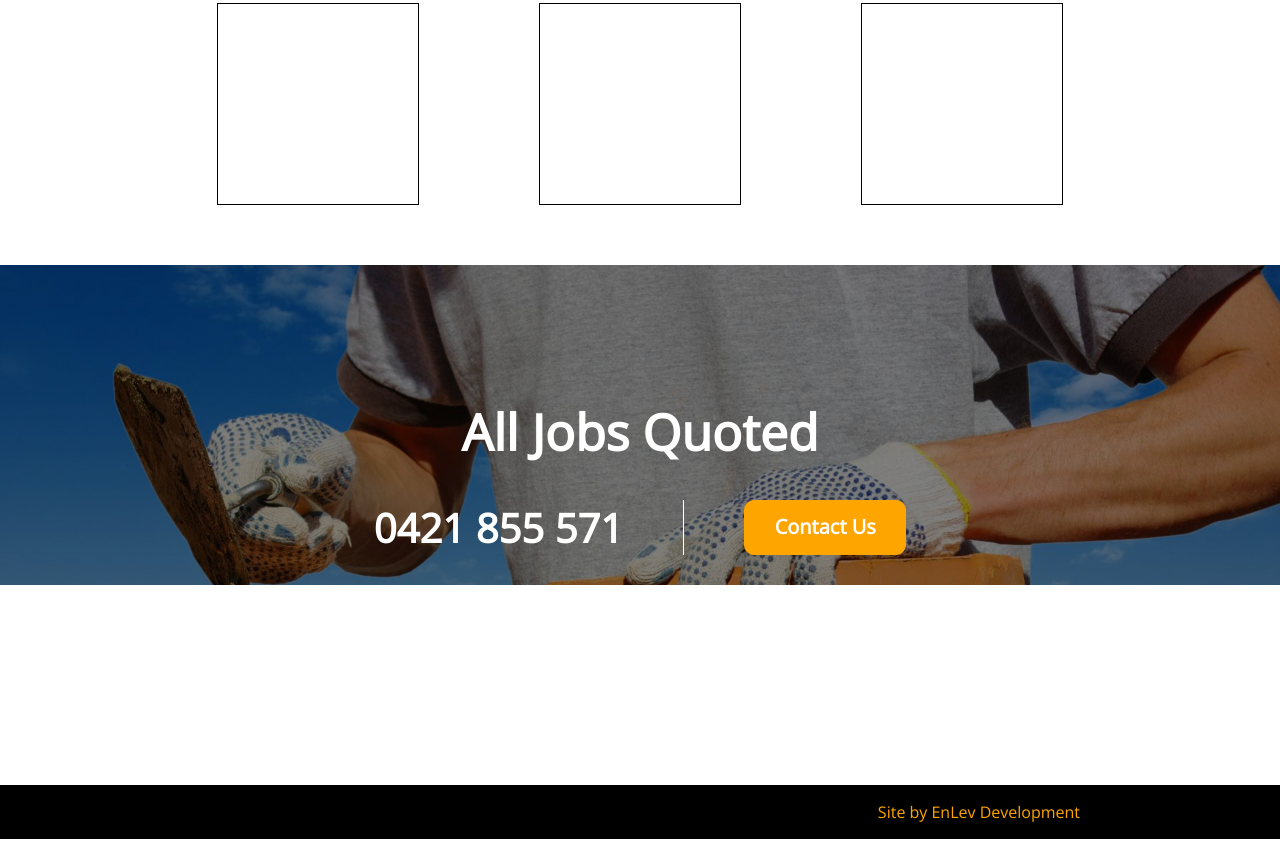
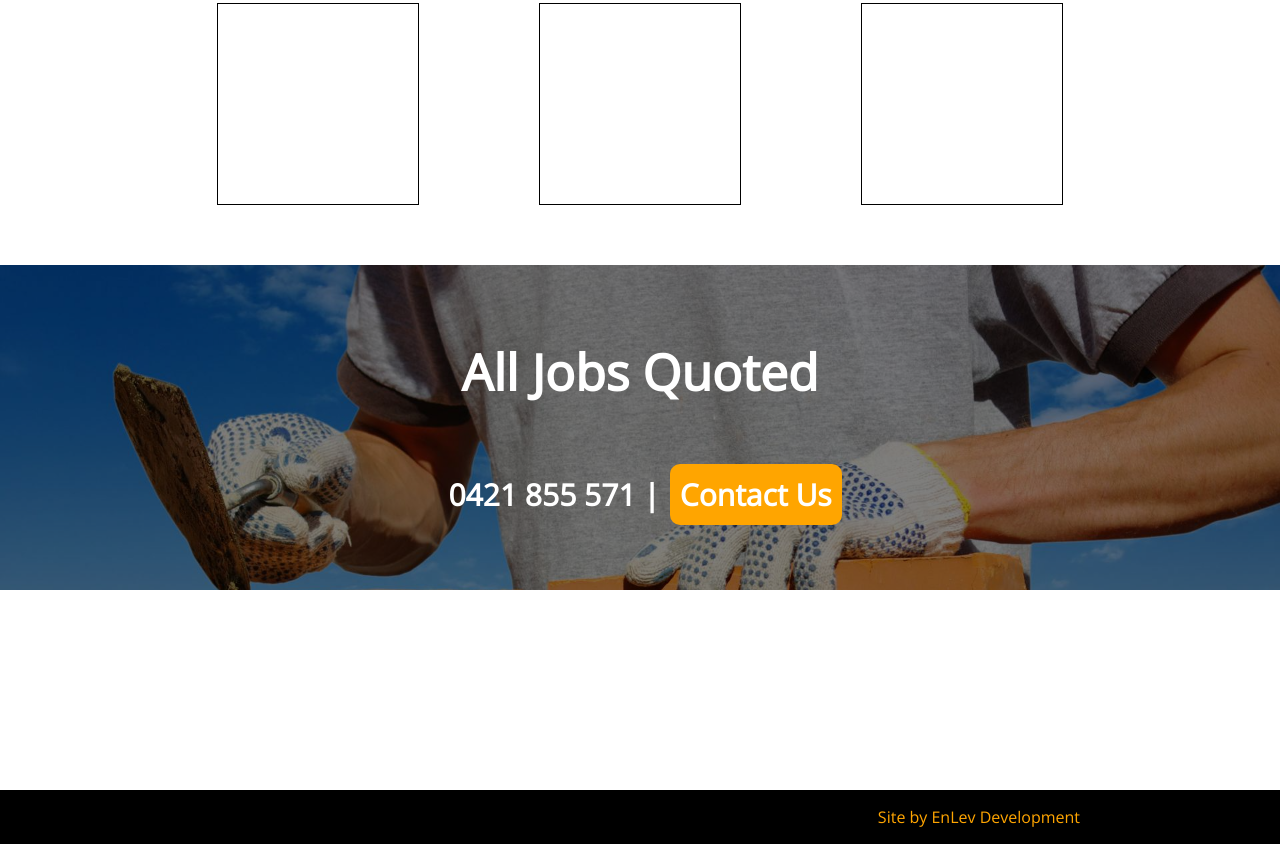
Before and after one commit to enlev/enlev.github.io, a plain HTML site: page pb/index.html in a window 1280 px wide. Shown: the part 1055-1899 px from the top of the page. Drawn offline with nearby package versions, Linux system fonts and the light colour scheme.

Commit message:
changed parallax

```diff
--- a/pb/index.html
+++ b/pb/index.html
@@ -40,11 +40,10 @@
 
 		<div class='parallax'>
 				<h1>All Jobs Quoted</h1>
-			<div class='cta'>
-				<div id='number'>0421 855 571</div>
-				<div id='line'></div>
-				<div id='contact'>Contact Us</div>
-			</div>
+				<div id='contactus'>
+					<h2 id='contactnumber'>0421 855 571 |</h2>
+					<h2 id='contactbutton'>Contact Us</h2>
+				</div>
 		</div>
 
 
--- a/pb/style.css
+++ b/pb/style.css
@@ -132,43 +132,28 @@ h1 {
 	background: linear-gradient( rgba(0,0,0,0.5), rgba(0, 0, 0, 0.5) ), url(images/brick-cover.jpg) fixed;
 	background-size:cover;
 	font-family: 'Open Sans', sans-serif;
-	height:40vh;
-	padding-top:100px;
+	min-height:40vh;
 	box-sizing: border-box;
+	color:white;
+	padding:40px;
 }
 .parallax h1{
-	color:white;
 	font-size:50px;
-	font-weight:1000px;
 }
-.parallax div {
-	color:white;
-	font-size:40px;
-	font-weight:bolder;
+.parallax h2{
+	font-size:30px;
 }
-.cta {
+#contactus{
 	display:flex;
 	justify-content: center;
 }
-#number {
-	min-height:50px;
-	min-width:200px;
+#contactbutton{
+	border-radius:10px;
+	background-color:orange;
+	padding:10px;
 }
-#line{
-	min-width:1px;
-	min-height:50px;
-	background-color:white;
-	margin: 0 60px 0 60px;
-}
-#contact {
-	min-height:40px;
-	min-width:160px;
-	padding-top:12px;
-	font-size:20px;
-	border:1px solid orange;
-	text-align:center;
-	background-color:orange;
-	border-radius:10px;
+#contactnumber{
+	padding:10px;
 }
 /* **************************************** */
 
```
